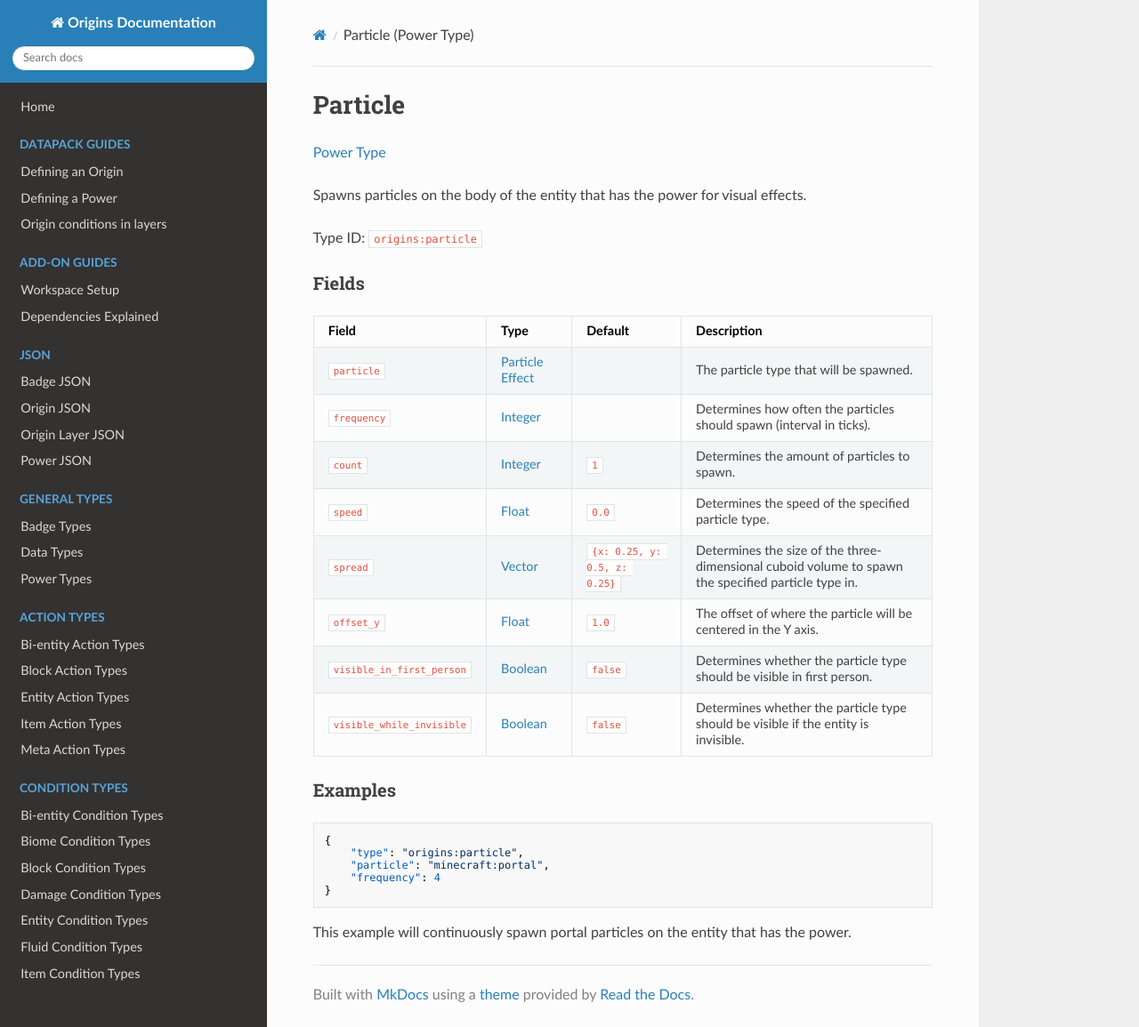
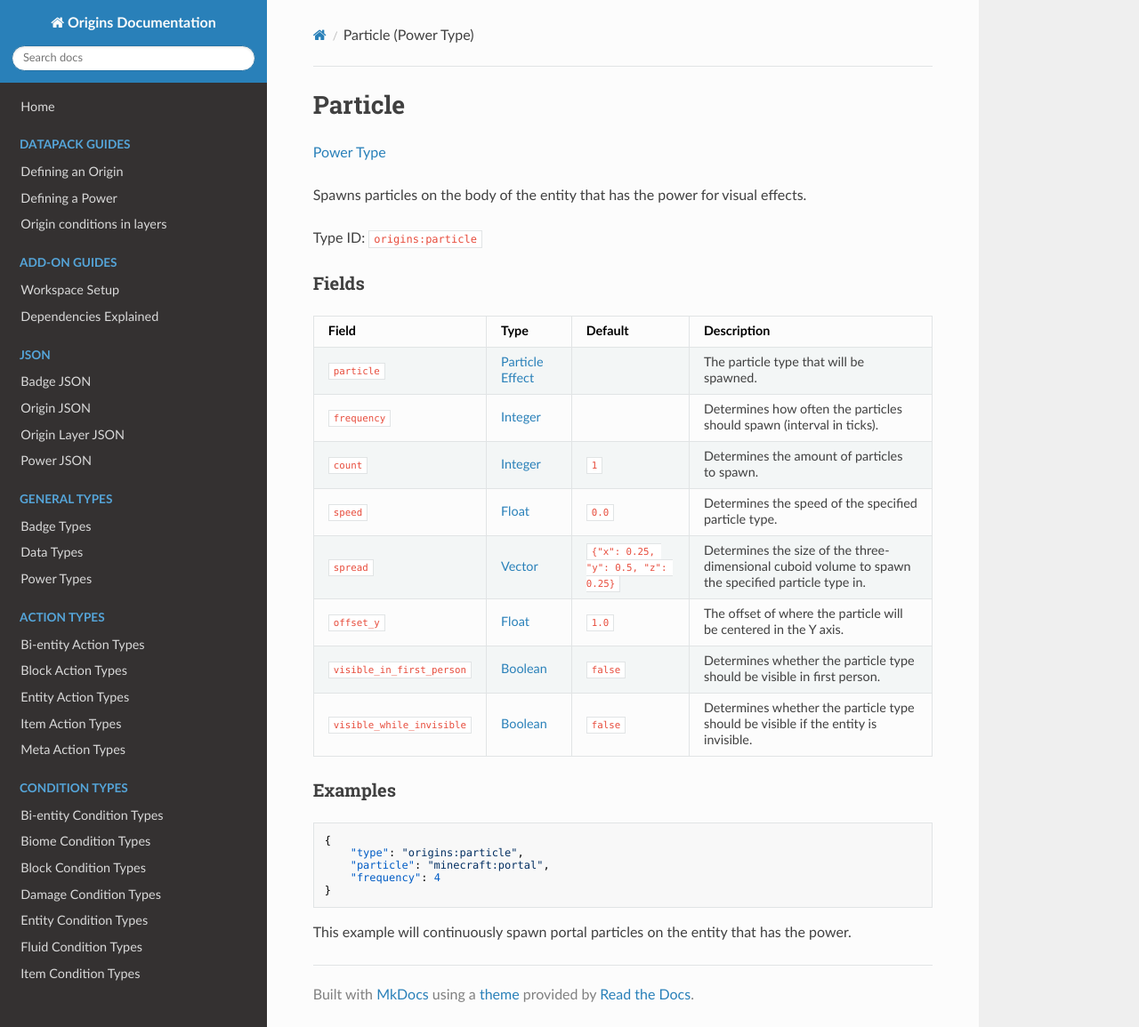
Before and after one commit to apace100/origins-docs, an MkDocs documentation site: the page built from docs/types/power_types/particle.md, in a window 1280 px wide and 1155 px high. Shown: the whole window at 89% size. Built offline with MkDocs 1.6.1, drawn with Linux system fonts in a browser that asks for light colours; nearby versions of some CDN libraries.

Commit message:
Update `particle.md` (Power Type)
Fix syntax error on `spread`'s "Default" value.

```diff
--- a/docs/types/power_types/particle.md
+++ b/docs/types/power_types/particle.md
@@ -20,7 +20,7 @@ Field  | Type | Default | Description
 `frequency` | [Integer](../data_types/integer.md) | | Determines how often the particles should spawn (interval in ticks).
 `count` | [Integer](../data_types/integer.md) | `1` | Determines the amount of particles to spawn.
 `speed` | [Float](../data_types/float.md) | `0.0` | Determines the speed of the specified particle type.
-`spread` | [Vector](../data_types/vector.md) | `{x: 0.25, y: 0.5, z: 0.25}` | Determines the size of the three-dimensional cuboid volume to spawn the specified particle type in.
+`spread` | [Vector](../data_types/vector.md) | `{"x": 0.25, "y": 0.5, "z": 0.25}` | Determines the size of the three-dimensional cuboid volume to spawn the specified particle type in.
 `offset_y` | [Float](../data_types/float.md) | `1.0` | The offset of where the particle will be centered in the Y axis.
 `visible_in_first_person` | [Boolean](../data_types/boolean.md) | `false` | Determines whether the particle type should be visible in first person.
 `visible_while_invisible` | [Boolean](../data_types/boolean.md) | `false` | Determines whether the particle type should be visible if the entity is invisible.
```
